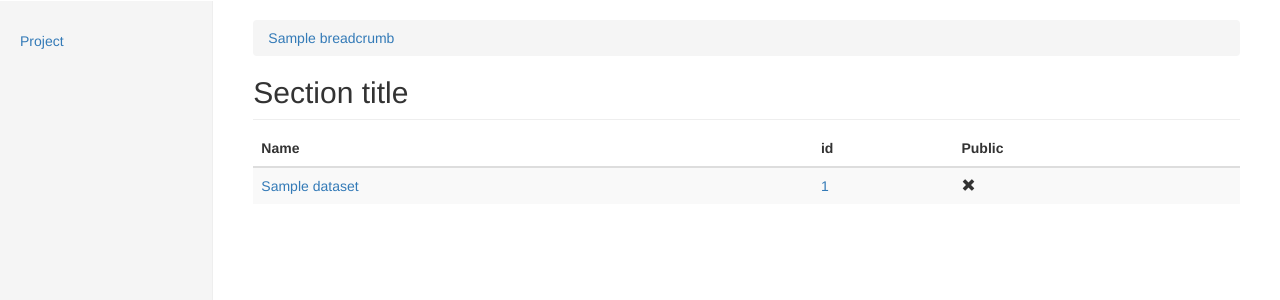
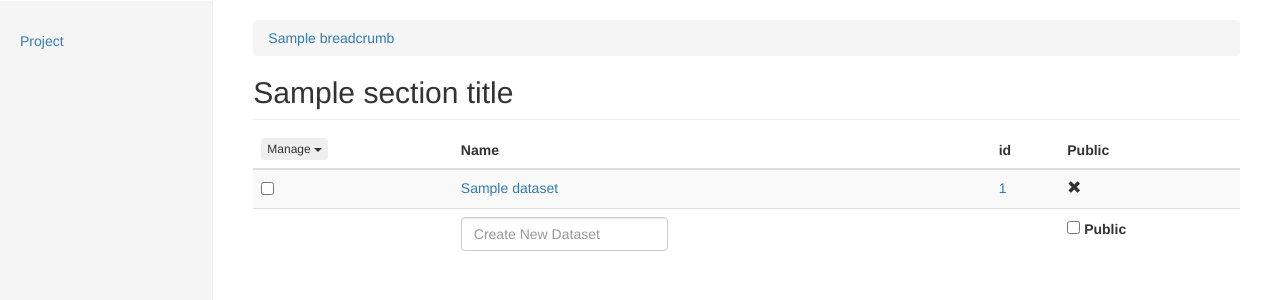
Before and after one commit to danielecook/genomics-gui, a Flask app: template templates/project.html in a window 1280 px wide. Shown: the part 50-350 px from the top of the page. Run offline with Flask 2, Linux system fonts and the light colour scheme; the template is opened without the code that fills it: most values are stand-ins (such as "Sample title", 1, 10 or a date in 2020); parts of the project's set-up code (start-up, migrations or seed data) failed here and were passed over; some libraries are stand-ins or nearby versions.

Commit message:
Adding management functions for datasets.

```diff
--- a/app.py
+++ b/app.py
@@ -1,11 +1,11 @@
-from flask import Flask, render_template, url_for
+from flask import Flask, render_template, url_for, request, jsonify
 from flask_bootstrap import Bootstrap
 from jinja2 import Template, environmentfilter
 import os, sys
 
 import yaml
 import json
-from tabulate import tabulate
+from json import loads
 import os
 from yaml import load, dump
 from pprint import pprint as pp
@@ -26,6 +26,7 @@ from oauth2client.file import Storage
 from oauth2client.tools import run
 
 from variables import metadata_keys
+from pprint import pprint as pp
 
 def connect():
     FLOW = flow_from_clientsecrets('client_secrets.json',
@@ -91,8 +92,32 @@ def home():
 @app.route("/Project/")
 def Project():
     datasets = submit(genomics.datasets().list(projectNumber=PROJECT_NUMBER))["datasets"]
+    section_title = "Datasets"
     breadcrumbs = OrderedDict([("Project", "active")])
     return render_template('project.html', **locals())
+
+@app.route('/_add_dataset/', methods = ['POST'])
+def add_dataset():
+    try:
+        if request.form['isPublic'] == "true":
+            isPublic = True
+        else:
+            isPublic = False
+        proj_num = submit(genomics.datasets().create(body={"isPublic":isPublic,
+                                           "name":request.form['dataset_name'],
+                                           "projectNumber":PROJECT_NUMBER}))
+        return jsonify(proj_num)
+    except:
+        return "ERROR"
+
+@app.route('/_remove_dataset/', methods = ['POST'])
+def remove_dataset():
+    for i in loads(request.form["datasets"]):
+        proj_num = submit(genomics.datasets().delete(datasetId=i))
+    return jsonify(proj_num)
+
+
+
 
 @app.route("/Project/<dataset_name>/")
 def Dataset(dataset_name):
@@ -103,8 +128,6 @@ def Dataset(dataset_name):
     variantSets = variantSets["variantSets"]
     # Reorganize variant sets
     variantSets = [append_metadata(x) for x in variantSets]
-
-
     breadcrumbs = OrderedDict([("Project", url_for('Project')), (dataset_name, "active")])
     return render_template('dataset.html', **locals())
 
--- a/templates/index.html
+++ b/templates/index.html
@@ -3,10 +3,10 @@
 
 {% block head %}
 
-
+<script src="//cdnjs.cloudflare.com/ajax/libs/jquery/1.11.1/jquery.min.js"></script>
 <link href="//cdnjs.cloudflare.com/ajax/libs/twitter-bootstrap/3.3.0/css/bootstrap.min.css" rel="stylesheet" media="screen">
 <link rel="stylesheet" href="{{url_for('.static', filename='style.css')}}" type="text/css">
-
+<script src="//cdnjs.cloudflare.com/ajax/libs/twitter-bootstrap/3.3.0/js/bootstrap.min.js"></script>
 {% endblock %}
 
 {% block navbar %}
@@ -56,7 +56,7 @@
           {% endfor %}
           </ol>
 
-          <h2 class="sub-header">Section title</h2>
+          <h2 class="sub-header">{{ section_title }}</h2>
           {% block view %}{% endblock %}
           </div>
         </div>
@@ -68,8 +68,6 @@
 
 {% block scripts %}
 
-<script src="//cdnjs.cloudflare.com/ajax/libs/jquery/1.11.1/jquery.min.js"></script>
-<script src="//cdnjs.cloudflare.com/ajax/libs/twitter-bootstrap/3.3.0/js/bootstrap.min.js"></script>
 
 <script type="text/javascript">
 $(document).ready(function() {
--- a/templates/project.html
+++ b/templates/project.html
@@ -1,9 +1,27 @@
 {% extends "index.html" %}
 {% block view %}
+
 <div class="table-responsive">
-            <table class="table table-striped">
+
+
+<form id="add_dataset" action="/_add_dataset/" method="POST" class="form-inline">
+
+            <table id="datasets" class="table table-striped">
               <thead>
                 <tr>
+                  <th>
+                    <div class="dropdown">
+                      <button class="btn btn-xs dropdown-toggle" type="button" id="dropdownMenu1" data-toggle="dropdown" aria-expanded="true">
+                        Manage
+                        <span class="caret"></span>
+                      </button>
+                      <ul class="dropdown-menu" role="menu" aria-labelledby="dropdownMenu1">
+                        <li role="presentation"><a id="delete" role="menuitem" tabindex="-1"  data-toggle="modal" data-target="#deleteModal">Delete</a></li>
+                        <li role="presentation"><a role="menuitem" tabindex="-1" href="#">Make Public</a></li>
+                        <li role="presentation"><a role="menuitem" tabindex="-1" href="#">Make Private</a></li>
+                      </ul>
+                    </div>
+                  </th>
                   <th>Name</th>
                   <th>id</th>
                   <th>Public</th>
@@ -12,6 +30,7 @@
               <tbody>
                 {% for dataset in datasets %}
                 <tr>
+                  <td><input class="manage" type="checkbox" value="{{ dataset.id }}" /></td>
                   <td><a href="{{ url_for('Dataset', dataset_name=dataset.name) }}">{{ dataset.name }}</a></td>
                   <td><a href="{{ url_for('Dataset', dataset_name=dataset.name) }}">{{ dataset.id }}</a></td>
                   <td>{% if dataset.isPublic == True %}
@@ -22,7 +41,114 @@
                   </td>
                 </tr>
                 {% endfor %}
+
+                <tr id="add_new">
+                  <td></td>
+                  <td>
+                    <input name="dataset_name" type="text" class="form-control" placeholder="Create New Dataset" />
+                  </td>
+                  <td></td>
+                  <td>
+                    <label><input name="isPublic" type="checkbox" value="" /> Public</label>
+                  </td>
+
+                  </tr>
+
               </tbody>
             </table>
+</form>
+
+
+<div class="modal fade" id="deleteModal">
+  <div class="modal-dialog">
+    <div class="modal-content">
+      <div class="modal-header">
+        <button type="button" class="close" data-dismiss="modal"><span aria-hidden="true">&times;</span><span class="sr-only">Close</span></button>
+        <h4 class="modal-title">Delete Datasets</h4>
+      </div>
+      <div class="modal-body">
+        <p></p>
+      </div>
+      <div class="modal-footer">
+      <form id="remove_dataset" action="/_remove_dataset/" method="POST" class="form-inline">
+        <button type="button" class="btn btn-default" data-dismiss="modal">Close</button>
+        <button id="delete_items" type="submit" class="btn btn-danger">Delete</button>
+        </form>
+      </div>
+    </div><!-- /.modal-content -->
+  </div><!-- /.modal-dialog -->
+</div><!-- /.modal -->
+
+
+
+<script>
+
+String.prototype.format = function(placeholders) {
+    var s = this;
+    for(var propertyName in placeholders) {
+        var re = new RegExp('{' + propertyName + '}', 'gm');
+        s = s.replace(re, placeholders[propertyName]);
+    }
+    return s;
+};
+
+//
+// Delete Modal
+//
+
+$("#delete").click(function(){
+  // Get number selected
+  var checked_boxes = $('.manage:checkbox:checked').map(function() {
+    return this.value;
+  });
+  var delete_warning = "Do you really want to delete {n} dataset(s)?".format({n:checked_boxes.length});
+  $(".modal-body").html(delete_warning);
+});
+
+$("#remove_dataset").submit(function(event) {
+  event.preventDefault();
+  checked_boxes = $('.manage:checkbox:checked').map(function() { console.log(this); return this.value }).toArray();
+  var posting = $.post( "/_remove_dataset/", {"datasets" : JSON.stringify(checked_boxes) });
+  posting.done(function( data ) {
+      $('#deleteModal').modal('toggle')
+
+    });
+});
+//
+// Add New Datasets
+//
+
+$( "#add_dataset" ).submit(function( event ) {
+  // Stop form from submitting normally
+  event.preventDefault();
+  // Get some values from elements on the page:
+  var $form = $( this ),
+    dataset_name = $form.find( "input[name='dataset_name']" ).val(),
+    isPublic = $form.find( "input[name='isPublic']").prop('checked')
+    url = "/_add_dataset/";
+  // Send the data using post
+  var posting = $.post( url, { "dataset_name": dataset_name, "isPublic": isPublic } );
+  console.log(isPublic);
+  // Put the results in a div
+  posting.done(function( data ) {
+    console.log(data);
+    if (data["isPublic"] == true) {
+      var isPublic = "<i class='glyphicon glyphicon-ok'></i>";
+    } else {
+      var isPublic = "<i class='glyphicon glyphicon-remove'></i>";
+    }
+    var new_dataset = "<tr> \
+                      <td><input class='manage' type='checkbox' value='{id}'> \
+                      <td><a href='/Project/{name}/'>{name}</a></td> \
+                      <td><a href='/Project/{name}/'>{id}</a></td> \
+                      <td>{isPublic}</td> \
+                    </tr>".format({name:data["name"], id:data["id"],isPublic:isPublic});
+    $('#add_new').before(new_dataset);
+    // Clear Form
+    $form.find( "input[name='dataset_name']" ).val("");
+    $form.find( "input[name='isPublic']").attr('checked', false);
+  });
+});
+</script>
 
 {% endblock %}
```
